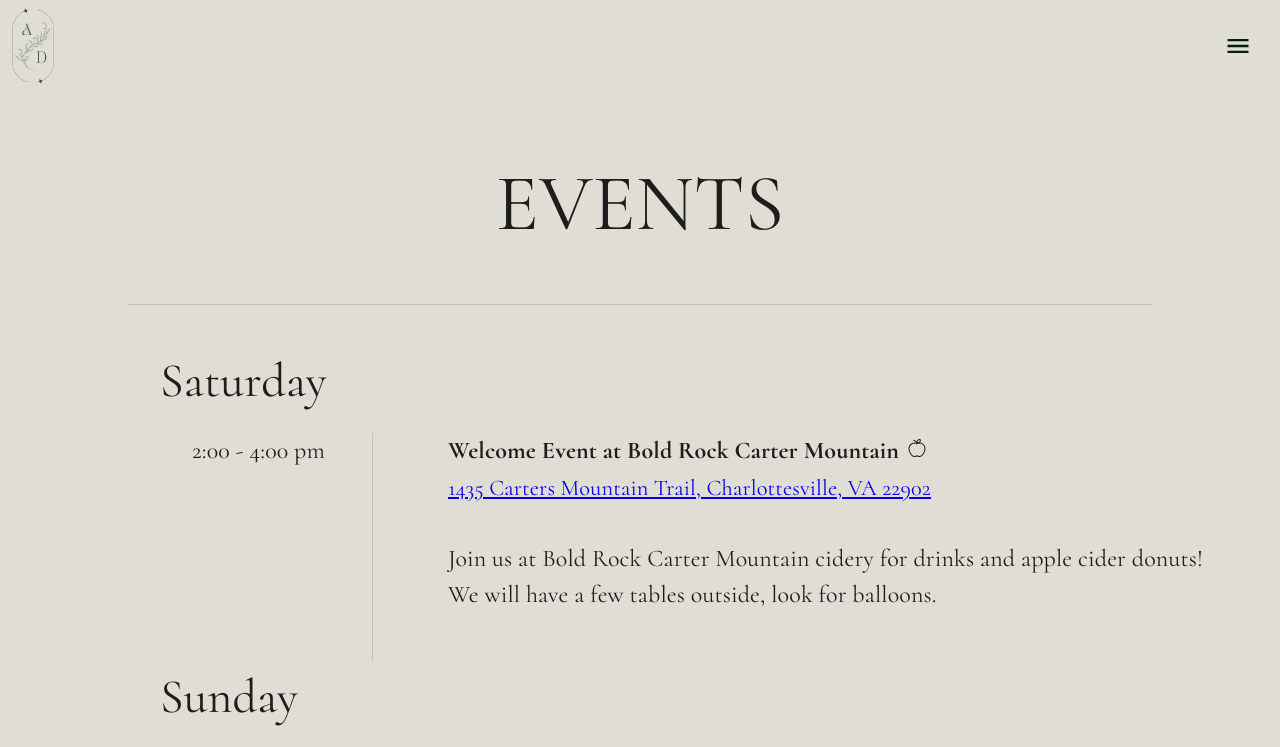
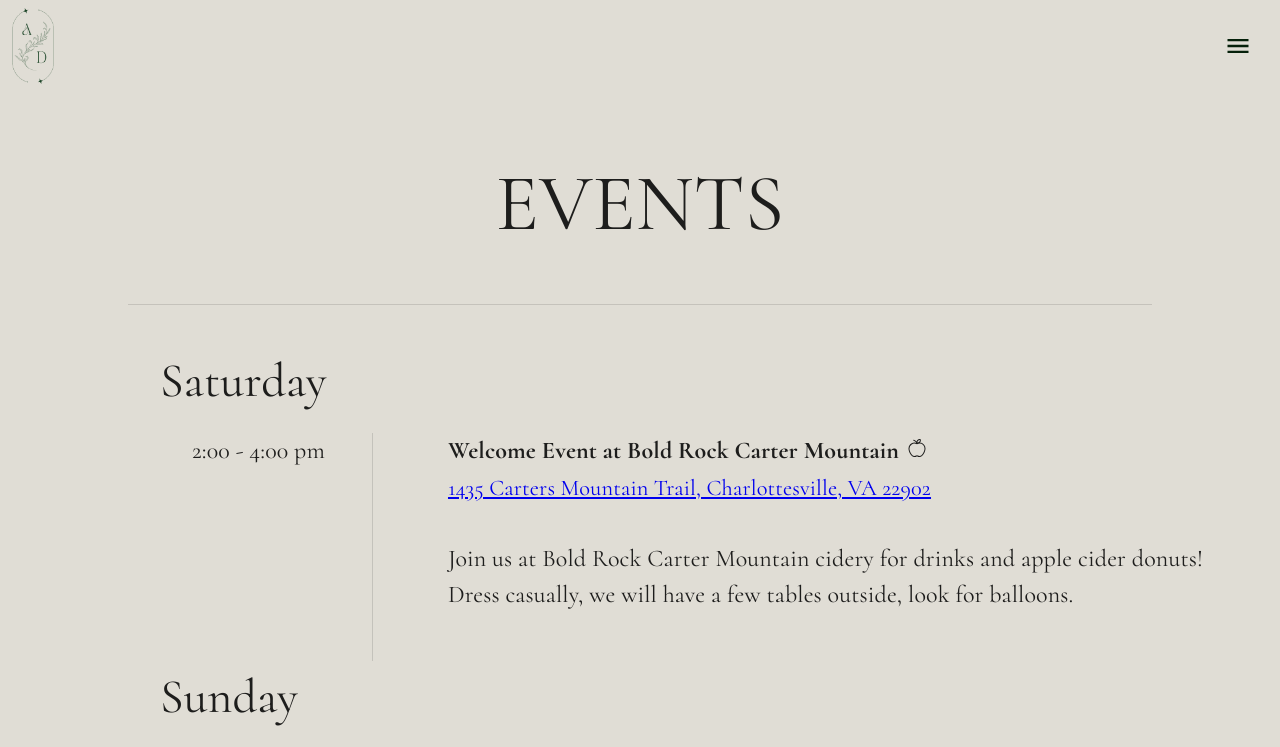
Before and after one commit to dwilliams27/wedding-ui, a React (Create React App) app: page /events in a window 1280 px wide. Shown: the top 747 px of the page. Built offline with nearby package versions, Linux system fonts and the light colour scheme; a web font is replaced by a local one.

Commit message:
major: change bus time add dress code

```diff
--- a/src/components/Events.tsx
+++ b/src/components/Events.tsx
@@ -18,10 +18,10 @@
 };
 
 const satEvents: Event[] = [
-  { title: 'Welcome Event at Bold Rock Carter Mountain', icon: <CiApple />, time: '2:00 - 4:00 pm', description: 'Join us at Bold Rock Carter Mountain cidery for drinks and apple cider donuts! We will have a few tables outside, look for balloons.', addresses: ['1435 Carters Mountain Trail, Charlottesville, VA 22902'] },
+  { title: 'Welcome Event at Bold Rock Carter Mountain', icon: <CiApple />, time: '2:00 - 4:00 pm', description: 'Join us at Bold Rock Carter Mountain cidery for drinks and apple cider donuts! Dress casually, we will have a few tables outside, look for balloons.', addresses: ['1435 Carters Mountain Trail, Charlottesville, VA 22902'] },
 ];
 const sunEvents: Event[] = [
-  { title: 'Transportation to Wedding', icon: <FaBus />, time: '4:00 pm', description: 'Busses will leave promptly at 4:05, if you miss the bus you will need to find your own transportation to the venue.', descriptionCss: { textDecoration: 'underline' }, addresses: ['212 Ridge McIntire Rd, Charlottesville, VA 22903'] },
+  { title: 'Transportation to Wedding', icon: <FaBus />, time: '3:50 pm', description: 'Busses will leave promptly at 4:00, if you miss the bus you will need to find your own transportation to the venue.', descriptionCss: { textDecoration: 'underline' }, addresses: ['212 Ridge McIntire Rd, Charlottesville, VA 22903'] },
   { title: 'From OMNI', description: 'Pickup for guests staying at the Omni Hotel is at the Water Street Bus pickup location just outside of the hotel.', addresses: ['212 Ridge McIntire Rd, Charlottesville, VA 22903'] },
   { title: 'From Home2Suites', description: 'Pickup for guests staying at the Home2Suites will be at the hotel.', addresses: ['201 Monticello Ave, Charlottesville, VA 22902'] },
   { title: 'Wedding Ceremony', icon: <GiLinkedRings />, time: '5:00 pm', description: 'Ceremony will be at the The Market at Grelen.', addresses: ['15091 Yager Rd, Somerset, VA 22972'] },
```
